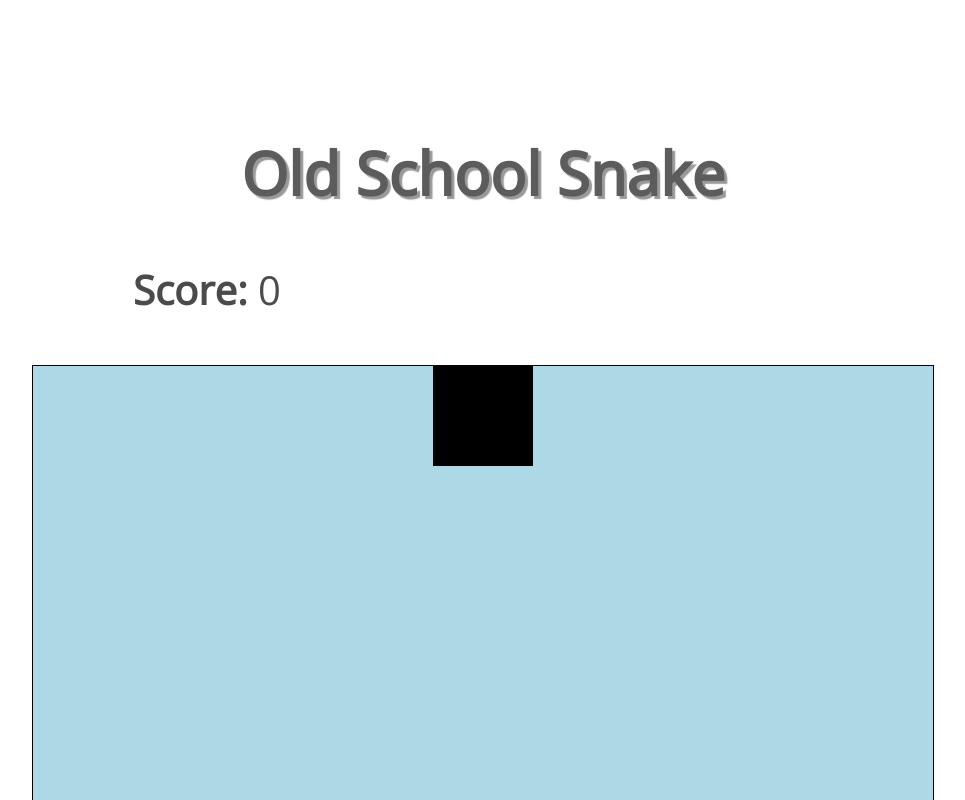
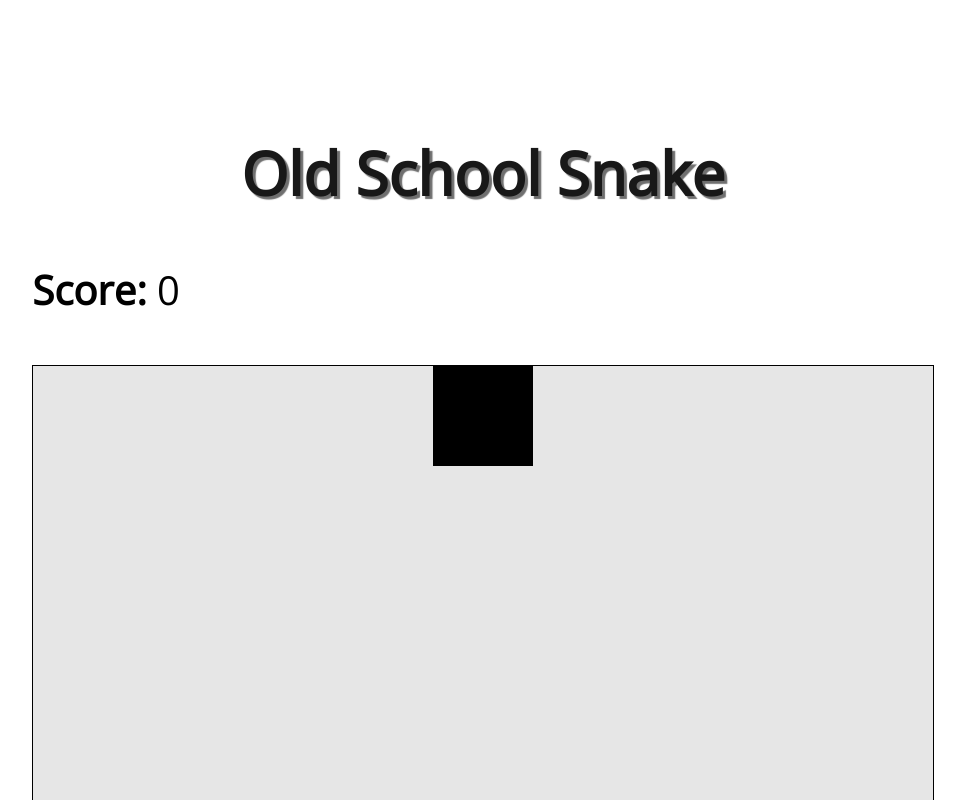
Before and after one commit to hexxunset/oldSchoolSnake, a plain HTML site: page index.html in a window 1280 px wide. Shown: the top 800 px of the page, without its empty margins (157-1122 px from the left). Drawn offline with nearby package versions, Linux system fonts and the light colour scheme.

Commit message:
Update style

```diff
--- a/scripts/main.js
+++ b/scripts/main.js
@@ -25,7 +25,7 @@ class Game {
     this.snakeHead = snakeHead;
     this.snakeTail = snakeTail;
     this.length = 1;
-    this.prize = new Square("red", utils.getRandomInt(canvasWidth/elemSize)*elemSize, utils.getRandomInt(canvasHeight/elemSize)*elemSize);
+    this.prize = new Square("darkred", utils.getRandomInt(canvasWidth/elemSize)*elemSize, utils.getRandomInt(canvasHeight/elemSize)*elemSize);
   }
 
   updateSnake() {
@@ -55,7 +55,7 @@ class Game {
       console.log(this.sleepTime);
     }
     // Draw prize
-    this.prize.drawSquare("red", this.prize.x, this.prize.y, elemSize, elemSize)
+    this.prize.drawSquare("darkred", this.prize.x, this.prize.y, elemSize, elemSize)
   }
 
   isSamePos(square1, square2) {
@@ -109,7 +109,7 @@ class Game {
     }
     // Use current position for prize
     if (validPrizePos) {
-      this.prize = new Square("red", tempPos.x, tempPos.y);
+      this.prize = new Square("darkred", tempPos.x, tempPos.y);
       return
     }
       this.movePrize(false)
--- a/styles/style.css
+++ b/styles/style.css
@@ -14,9 +14,8 @@ body {
 }
 
 #headerContainer {
-  background-color: white;
-  opacity: 70%;
-  margin: 48px calc((100vw - 700px)/2);
+  width: 901.6px;
+  margin: 48px auto;
 }
 
 h1 {
@@ -39,7 +38,7 @@ var {
 }
 
 #snakeCanvas {
-  background-color: lightblue;
+  background-color: rgb(230, 230, 230);
   margin: 0 auto;
   display: block;
   border: 1px solid black;
```
